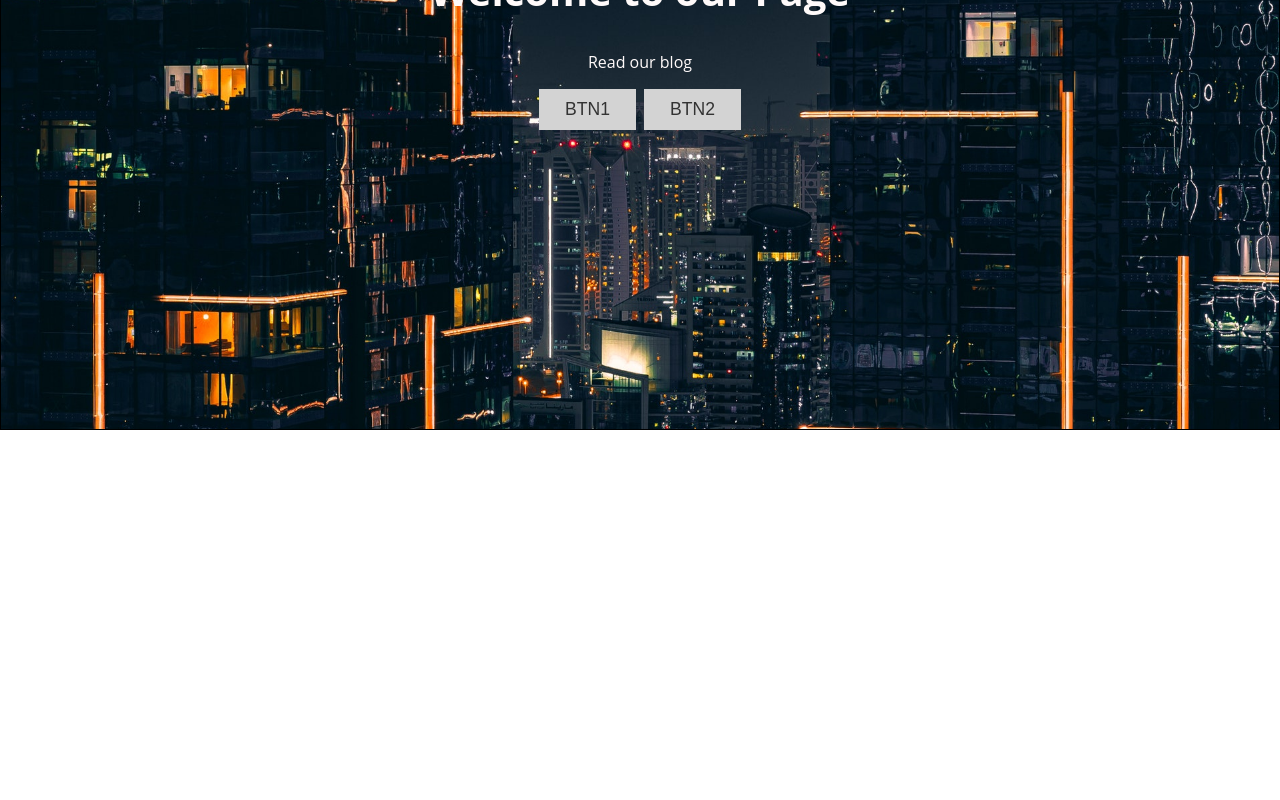
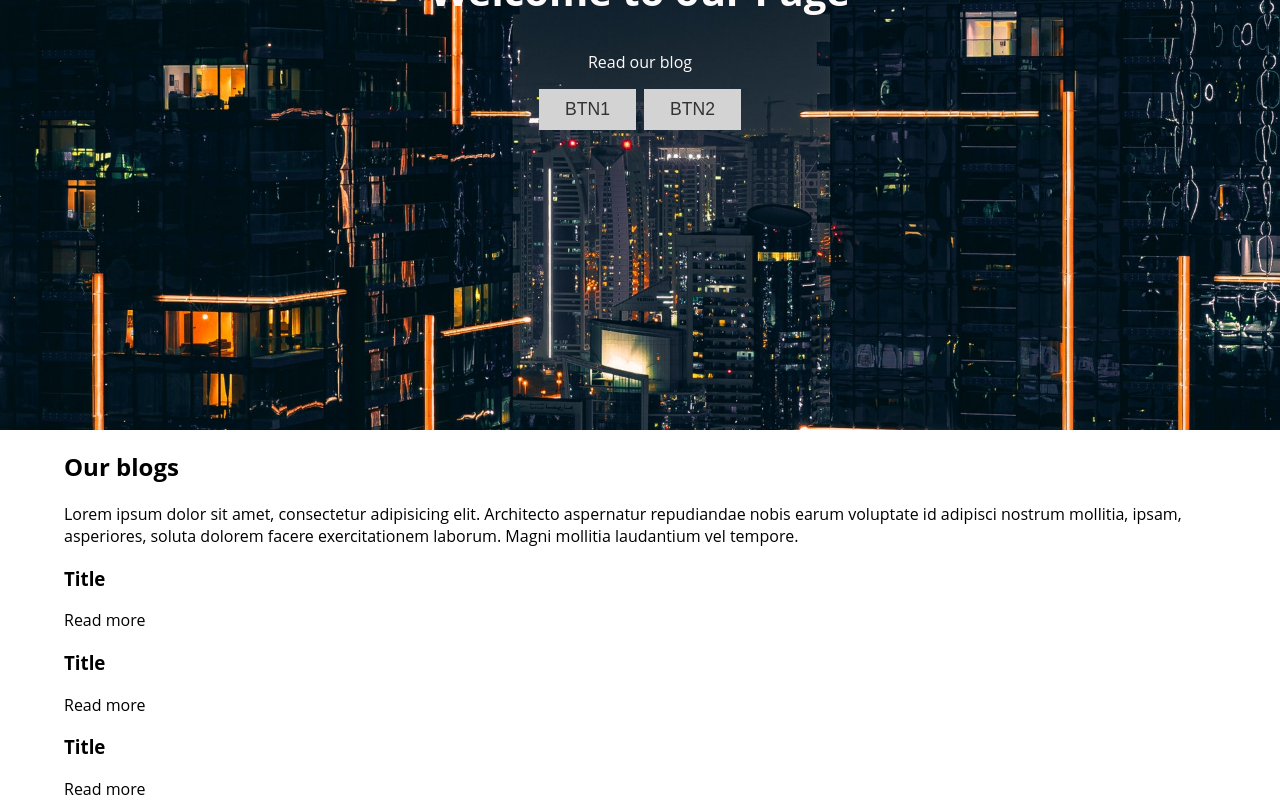
Before and after one commit to Tr1nTuKaS/React-Contect-Reducer-2021.11.10, a React (Create React App) app: page / in a window 1280 px wide. Shown: the part 370-1170 px from the top of the page. Before the commit the page ends 1100 px from the top, so only its background shows below. Built offline with nearby package versions, Linux system fonts and the light colour scheme.

Commit message:
postsJson

```diff
--- /dev/null
+++ b/src/components/blog-item/BlogItem.jsx
@@ -0,0 +1,12 @@
+import { Link } from 'react-router-dom';
+
+function BlogItem() {
+  return (
+    <article>
+      <h3>Title</h3>
+      <Link to='/'>Read more</Link>
+    </article>
+  );
+}
+
+export default BlogItem;
--- a/src/pages/home/HomePage.jsx
+++ b/src/pages/home/HomePage.jsx
@@ -1,9 +1,11 @@
+import BlogsSection from '../../sections/blogs/BlogsSection';
 import HeroSecion from '../../sections/hero/HeroSection';
 
 function HomePage() {
   return (
     <main>
       <HeroSecion />
+      <BlogsSection />
     </main>
   );
 }
--- /dev/null
+++ b/src/sections/blogs/BlogsSection.jsx
@@ -0,0 +1,29 @@
+import BlogItem from '../../components/blog-item/BlogItem';
+
+const blogDataArr = [
+  { id: 1, title: 'Best blog', url: '/blog' },
+  { id: 2, title: '3000 year', url: '/blog' },
+  { id: 3, title: 'Potato chips', url: '/blog' },
+];
+
+function BlogsSection() {
+  console.log(JSON.stringify(blogDataArr));
+  return (
+    <section className='container'>
+      <h2>Our blogs</h2>
+      <p>
+        Lorem ipsum dolor sit amet, consectetur adipisicing elit. Architecto
+        aspernatur repudiandae nobis earum voluptate id adipisci nostrum
+        mollitia, ipsam, asperiores, soluta dolorem facere exercitationem
+        laborum. Magni mollitia laudantium vel tempore.
+      </p>
+      <div>
+        <BlogItem />
+        <BlogItem />
+        <BlogItem />
+      </div>
+    </section>
+  );
+}
+
+export default BlogsSection;
--- a/src/sections/hero/HeroSection.module.css
+++ b/src/sections/hero/HeroSection.module.css
@@ -1,7 +1,5 @@
 .section {
   height: 100vh;
-  border: 1px solid #000;
-  margin-bottom: 300px;
 
   display: flex;
   justify-content: center;
```
Also changed, not shown: src/db/posts.json (added, +17 -0 lines).
